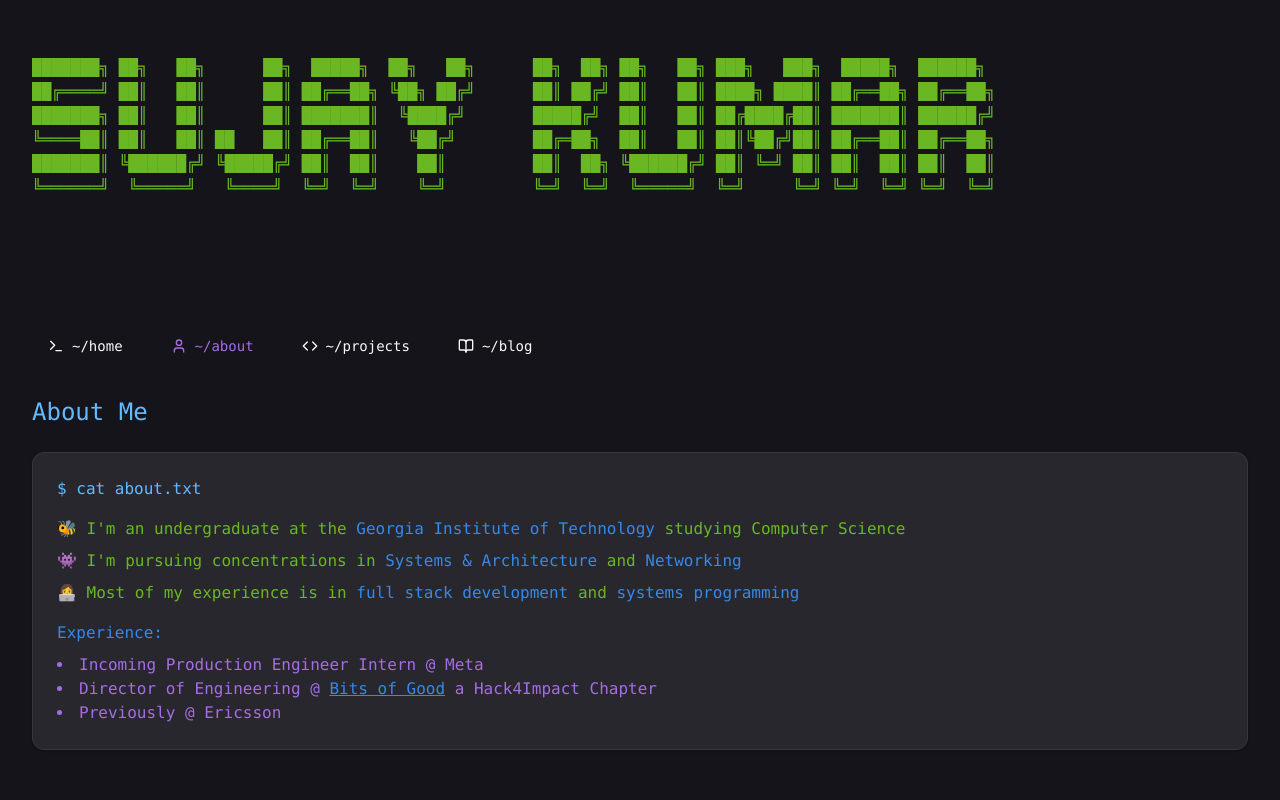
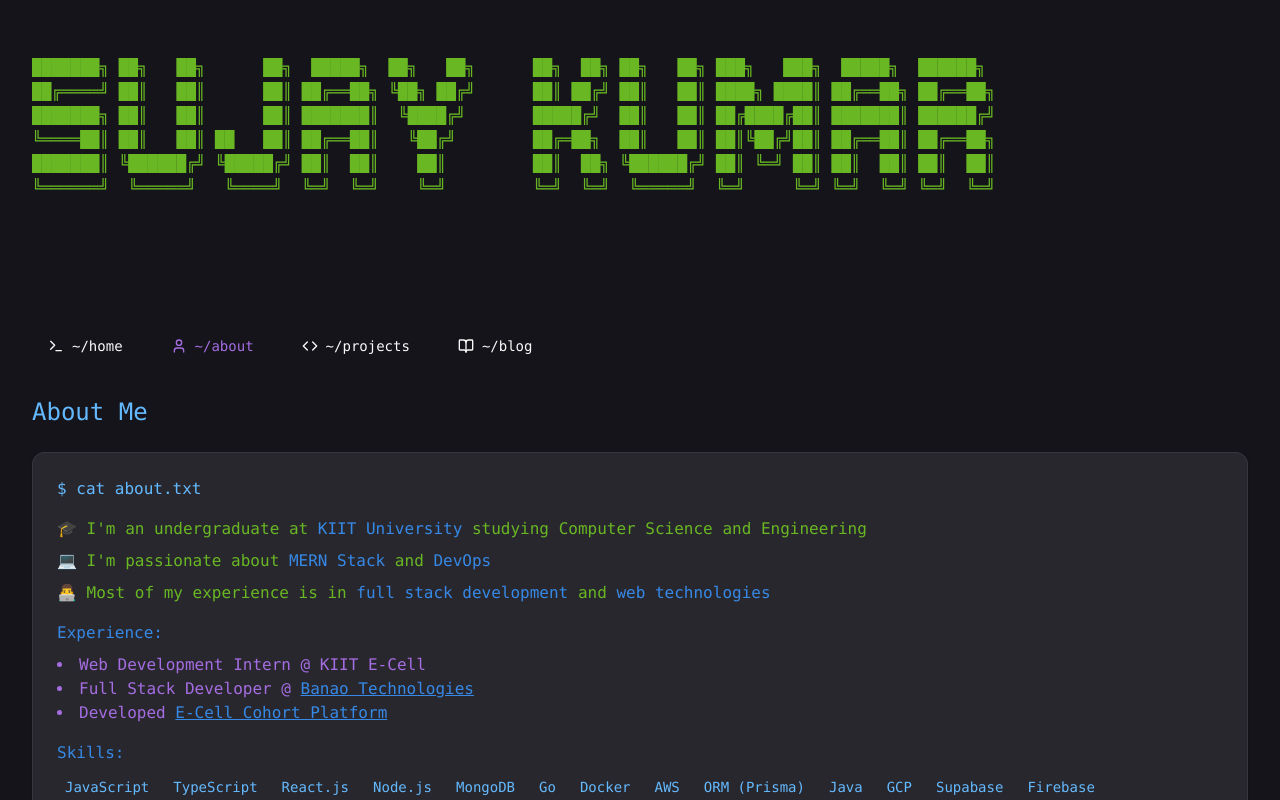
Before and after one commit to harryIsADev/Portfolioo, a Next.js app: page / in a window 1280 px wide. Both pictures are taken after a click on the button "~/about". Shown: the top 800 px of the page. Built offline with nearby package versions, Linux system fonts and the light colour scheme.

Commit message:
update project section

```diff
--- a/src/components/sections/About.tsx
+++ b/src/components/sections/About.tsx
@@ -1,5 +1,5 @@
-import { Card } from "@/components/ui/card"
-import Link from "next/link"
+import { Card } from "@/components/ui/card";
+import Link from "next/link";
 
 export default function About() {
   return (
@@ -10,19 +10,94 @@ export default function About() {
           <p className="mb-4">$ cat about.txt</p>
           <div className="text-green">
             <ul className="flex flex-col gap-2">
-              <li>🐝 I&apos;m an undergraduate at the <span className="text-blue">Georgia Institute of Technology</span> studying Computer Science</li>
-              <li>👾 I&apos;m pursuing concentrations in <span className="text-blue">Systems & Architecture</span> and <span className="text-blue">Networking</span></li>
-              <li>👩‍💻 Most of my experience is in <span className="text-blue">full stack development</span> and <span className="text-blue">systems programming</span></li>
+              <li>
+                🎓 I&apos;m an undergraduate at{" "}
+                <span className="text-blue">KIIT University</span> studying
+                Computer Science and Engineering
+              </li>
+              <li>
+                💻 I&apos;m passionate about{" "}
+                <span className="text-blue">MERN Stack</span> and{" "}
+                <span className="text-blue">DevOps</span>
+              </li>
+              <li>
+                👨‍💻 Most of my experience is in{" "}
+                <span className="text-blue">full stack development</span> and{" "}
+                <span className="text-blue">web technologies</span>
+              </li>
             </ul>
           </div>
           <p className="mt-4 text-blue">Experience:</p>
           <ul className="list-disc list-inside mt-2 text-purple">
-            <li>Incoming Production Engineer Intern @ Meta</li>
-            <li>Director of Engineering @ <Link className="text-blue underline" href="https://bitsofgood.org/">Bits of Good</Link> a Hack4Impact Chapter</li>
-            <li>Previously @ Ericsson</li>
+            <li>Web Development Intern @ KIIT E-Cell</li>
+            <li>
+              Full Stack Developer @{" "}
+              <Link className="text-blue underline" href="https://banao.tech/">
+                Banao Technologies
+              </Link>
+            </li>
+            <li>
+              Developed{" "}
+              <Link
+                className="text-blue underline"
+                href="https://github.com/Suuraw"
+              >
+                E-Cell Cohort Platform
+              </Link>
+            </li>
+          </ul>
+          <p className="mt-4 text-blue">Skills:</p>
+          <div className="flex flex-wrap gap-2 mt-2">
+            <span className="px-2 py-1 bg-purple-900/30 text-purple-300 rounded-md text-sm">
+              JavaScript
+            </span>
+            <span className="px-2 py-1 bg-purple-900/30 text-purple-300 rounded-md text-sm">
+              TypeScript
+            </span>
+            <span className="px-2 py-1 bg-purple-900/30 text-purple-300 rounded-md text-sm">
+              React.js
+            </span>
+            <span className="px-2 py-1 bg-purple-900/30 text-purple-300 rounded-md text-sm">
+              Node.js
+            </span>
+            <span className="px-2 py-1 bg-purple-900/30 text-purple-300 rounded-md text-sm">
+              MongoDB
+            </span>
+            <span className="px-2 py-1 bg-purple-900/30 text-purple-300 rounded-md text-sm">
+              Go
+            </span>
+            <span className="px-2 py-1 bg-purple-900/30 text-purple-300 rounded-md text-sm">
+              Docker
+            </span>
+            <span className="px-2 py-1 bg-purple-900/30 text-purple-300 rounded-md text-sm">
+              AWS
+            </span>
+            <span className="px-2 py-1 bg-purple-900/30 text-purple-300 rounded-md text-sm">
+              ORM (Prisma)
+            </span>
+            <span className="px-2 py-1 bg-purple-900/30 text-purple-300 rounded-md text-sm">
+              Java
+            </span>
+            <span className="px-2 py-1 bg-purple-900/30 text-purple-300 rounded-md text-sm">
+              GCP
+            </span>
+            <span className="px-2 py-1 bg-purple-900/30 text-purple-300 rounded-md text-sm">
+              Supabase
+            </span>
+            <span className="px-2 py-1 bg-purple-900/30 text-purple-300 rounded-md text-sm">
+              Firebase
+            </span>
+            <span className="px-2 py-1 bg-purple-900/30 text-purple-300 rounded-md text-sm">
+              Github Actions
+            </span>
+          </div>
+          <p className="mt-4 text-blue">Achievements:</p>
+          <ul className="list-disc list-inside mt-2 text-purple">
+            <li>National Basketball Player</li>
+            <li>Smart India Hackathon 2024 - Top 50</li>
           </ul>
         </Card>
       </div>
     </>
-  )
+  );
 }
--- a/src/components/sections/Home.tsx
+++ b/src/components/sections/Home.tsx
@@ -1,4 +1,4 @@
-import { Github, Linkedin, Youtube } from "lucide-react"
+import { Github, Linkedin,Pickaxe } from "lucide-react"
 import { Button } from "@/components/ui/button"
 import Link from "next/link"
 import Projects from "@/components/sections/Projects"
@@ -17,9 +17,9 @@ export default function Home() {
       icon: <Linkedin className="w-4 h-4"/>
     },
     {
-      title: "YouTube",
-      href: "https://youtube.com/c/RoboticNation",
-      icon: <Youtube className="w-4 h-4"/>
+      title: "LeetCode",
+      href: "https://leetcode.com/u/sujayraw13/",
+      icon: <Pickaxe className="w-4 h-4"/>
     }
   ]
 
@@ -27,7 +27,7 @@ export default function Home() {
     <div className="space-y-6">
       <h1 className="text-purple-blue text-2xl md:text-3xl">Hello, World! 👋</h1>
       <p className="text-lg text-gray-white">
-        Web and systems enthusiast
+        Web and Devops enthusiast
       </p>
       <div className="flex gap-4 flex-wrap">
         {socials.map((social) => (
--- a/src/content/projects.ts
+++ b/src/content/projects.ts
@@ -8,32 +8,25 @@ interface Project {
 
 const projects: Project[] = [
   {
-    title: "Canine Assistants",
-    description: "Web database to track service dog behavior and medical concerns.",
-    tags: ["Next.js", "MongoDB", "Azure"],
-    liveLink: "https://canine-assistants.netlify.app",
-    devLink: "https://github.com/GTBitsOfGood/canine-assistants",
+    title: "ApplySmart",
+    description: "ATS based platform which analysis resume and automate job form filling",
+    tags: ["Next.js", "MongoDB", "Aws","NodeJs","FireBase","Prisma"],
+    liveLink: "apply-smart-kappa.vercel.app",
+    devLink: "https://github.com/Suuraw/ApplySmart",
   },
   {
-    title: "Peer Notes",
-    description: "P2P note sharing platform that allows students to host and search for notes based on professor, course, semester and topic.",
-    tags: ["Django", "Flask", "React.js", "SQLite"],
-    liveLink: "",
-    devLink: "https://github.com/AmanTahiliani/PeerNotes",
+    title: "E-Cell Cohort",
+    description: "A Learning website for new E-cell members",
+    tags: ["React", "NodeJs", "MongoDb", "Excel Sheet API"],
+    liveLink: "https://ecohort.vercel.app/",
+    devLink: "https://github.com/Suuraw/E-cell-Cohort",
   },
   {
-    title: "Web Crawler",
-    description: "Domain-specific web crawler written in Go with MongoDB as a web archive. Parses pages for keywords and creates an inverted index table for search queries.",
-    tags: ["Go", "MongoDB"],
-    liveLink: "",
-    devLink: "https://github.com/afazio1/web-crawler",
-  },
-  {
-    title: "Obsidian Plugin: Markdown Blogger",
-    description: "A text editor plugin empowering developers to effortlessly publish markdown notes to their static sites.",
-    tags: ["TypeScript", "Node.js"],
-    liveLink: "https://obsidian.md/plugins?search=markdown%20blogger",
-    devLink: "https://github.com/afazio1/obsidian-markdown-blogger"
+    title: "Todo Agent",
+    description: "Agent that helps manage tasks within team just via prompt",
+    tags: ["GCP", "MongoDB","NodeJs","React+Vite"],
+    liveLink: "https://todoagent.vercel.app/",
+    devLink: "https://github.com/Suuraw/ToDo-Agent-Frontend",
   }
 ]
 
```
